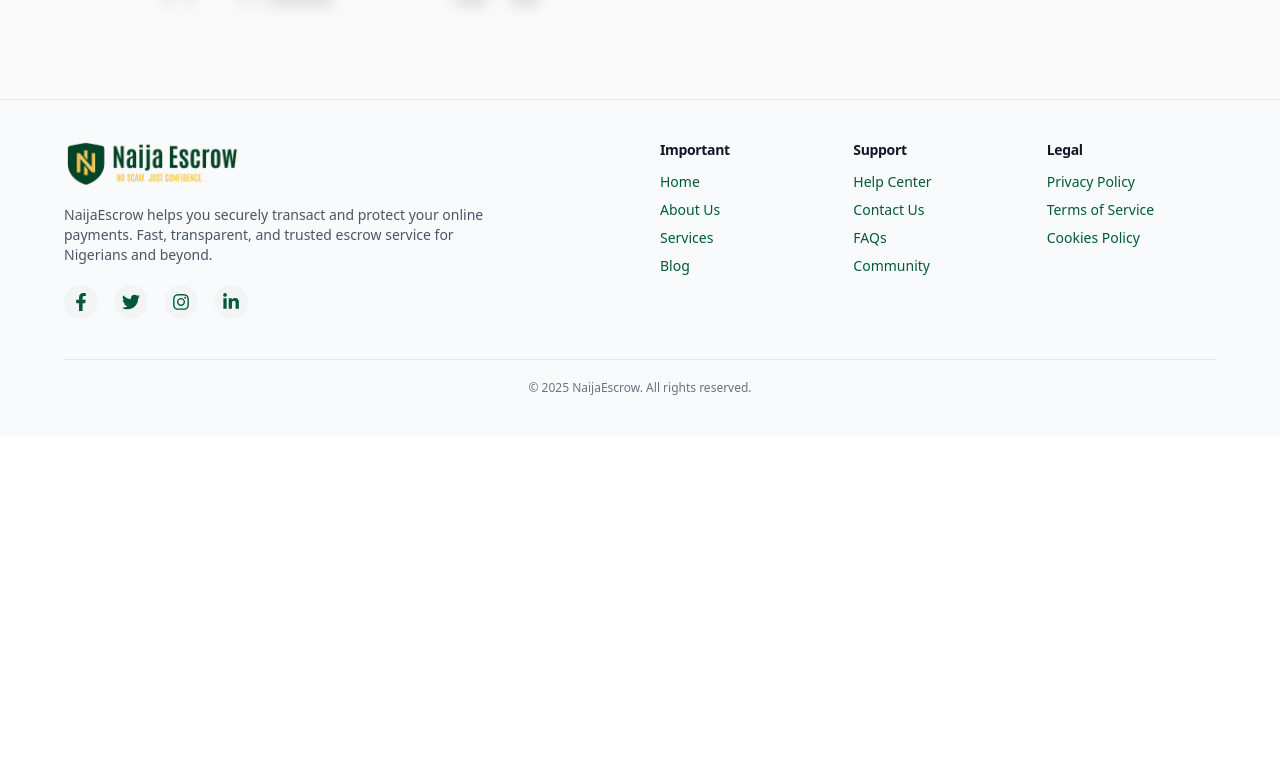
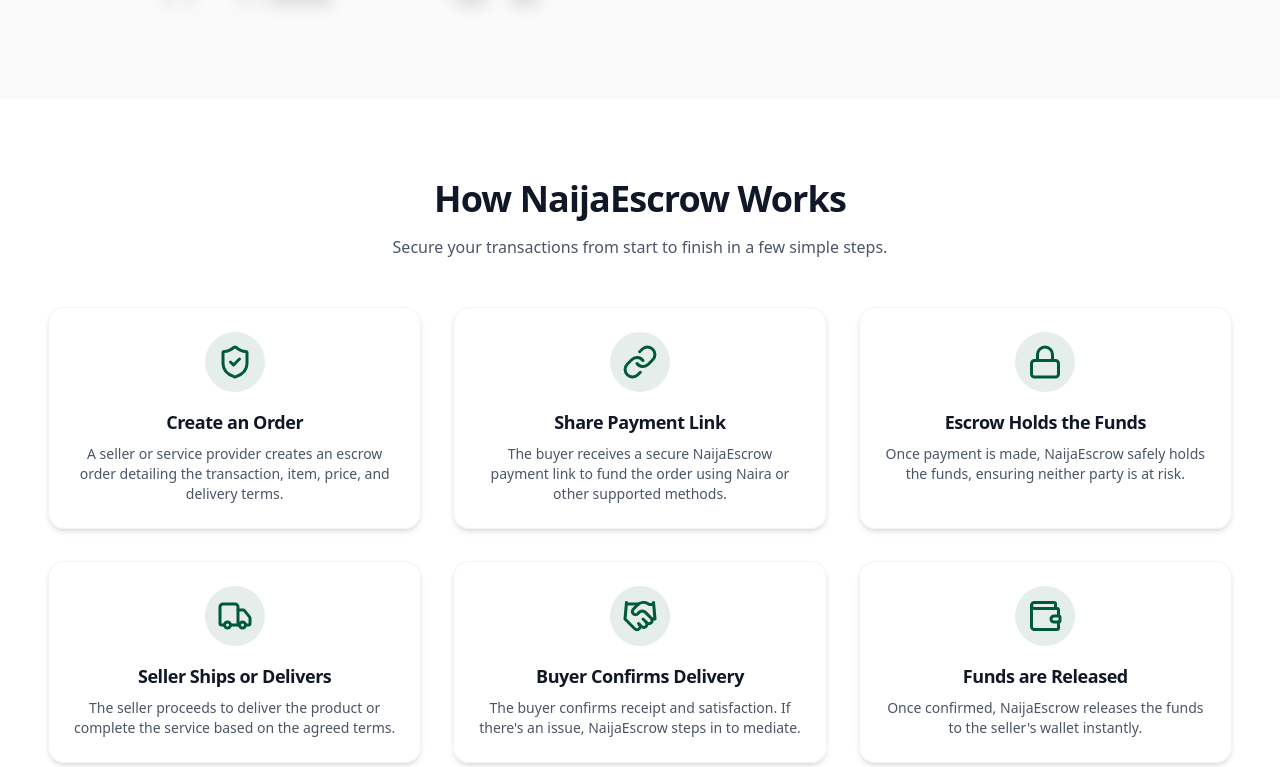
Before and after one commit to psalmsin1759/naijaescrow_frontend, a Next.js app: page / in a window 1280 px wide. Shown: the part 1313-2080 px from the top of the page. Before the commit the page ends 1749 px from the top, so only its background shows below. Built offline with nearby package versions, Linux system fonts and the light colour scheme.

Commit message:
feat(epic5): service section (#9) (#10)

```diff
--- a/src/app/page.tsx
+++ b/src/app/page.tsx
@@ -1,5 +1,6 @@
 import AboutSection from "@/features/about/components/AboutSection";
 import HeroSection from "@/features/hero/components/HeroSection";
+import ServicesSection from "@/features/services/components/ServicesSection";
 
 
 export default function Home() {
@@ -7,6 +8,7 @@
    <div>
     <HeroSection />
     <AboutSection />
+    <ServicesSection />
    </div>
   );
 }
--- /dev/null
+++ b/src/features/services/components/ServiceCard.tsx
@@ -0,0 +1,40 @@
+"use client";
+
+import { motion } from "framer-motion";
+import { LucideIcon } from "lucide-react";
+
+interface ServiceCardProps {
+  title: string;
+  description: string;
+  icon: LucideIcon;
+  // eslint-disable-next-line @typescript-eslint/no-explicit-any
+  variants: any;
+}
+
+export default function ServiceCard({
+  title,
+  description,
+  icon: Icon,
+  variants,
+}: ServiceCardProps) {
+  return (
+    <motion.div
+      variants={variants}
+      whileHover={{ scale: 1.05 }}
+      className="p-6 rounded-2xl shadow-md
+                 border border-gray-100 dark:border-gray-700
+                 hover:shadow-xl transition-all duration-300
+                 flex flex-col items-center text-center"
+    >
+      <div className="p-3 rounded-full bg-primary/10 text-primary mb-4 dark:bg-primary/20">
+        <Icon size={36} />
+      </div>
+      <h3 className="text-lg font-semibold mb-2 text-gray-900 dark:text-white">
+        {title}
+      </h3>
+      <p className="text-gray-600 dark:text-gray-300 text-sm">
+        {description}
+      </p>
+    </motion.div>
+  );
+}
--- /dev/null
+++ b/src/features/services/components/ServicesSection.tsx
@@ -0,0 +1,47 @@
+"use client";
+
+import { motion } from "framer-motion";
+import { servicesData } from "../data/servicesData";
+import ServiceCard from "./ServiceCard";
+import { useScrollAnimation } from "../hooks/useScrollAnimation";
+
+export default function ServicesSection() {
+  const cardVariants = useScrollAnimation();
+
+  return (
+    <section className="py-20  transition-colors duration-300">
+      <div className="container mx-auto px-6 md:px-12 text-center">
+        <motion.h2
+          initial="hidden"
+          whileInView="visible"
+          viewport={{ once: true }}
+          variants={cardVariants}
+          className="text-3xl md:text-4xl font-bold mb-4 text-gray-900 dark:text-white"
+        >
+          How NaijaEscrow Works
+        </motion.h2>
+        <motion.p
+          initial="hidden"
+          whileInView="visible"
+          viewport={{ once: true }}
+          variants={cardVariants}
+          className="text-gray-600 dark:text-gray-300 max-w-2xl mx-auto mb-12"
+        >
+          Secure your transactions from start to finish in a few simple steps.
+        </motion.p>
+
+        <div className="grid grid-cols-1 sm:grid-cols-2 lg:grid-cols-3 gap-8">
+          {servicesData.map((service) => (
+            <ServiceCard
+              key={service.id}
+              title={service.title}
+              description={service.description}
+              icon={service.icon}
+              variants={cardVariants}
+            />
+          ))}
+        </div>
+      </div>
+    </section>
+  );
+}
--- /dev/null
+++ b/src/features/services/data/servicesData.ts
@@ -0,0 +1,55 @@
+// src/features/services/data/servicesData.ts
+
+import {
+  ShieldCheck,
+  Lock,
+  Handshake,
+  Wallet,
+  Link as LinkIcon,
+  Truck,
+} from "lucide-react";
+
+export const servicesData = [
+  {
+    id: 1,
+    title: "Create an Order",
+    description:
+      "A seller or service provider creates an escrow order detailing the transaction, item, price, and delivery terms.",
+    icon: ShieldCheck,
+  },
+  {
+    id: 2,
+    title: "Share Payment Link",
+    description:
+      "The buyer receives a secure NaijaEscrow payment link to fund the order using Naira or other supported methods.",
+    icon: LinkIcon,
+  },
+  {
+    id: 3,
+    title: "Escrow Holds the Funds",
+    description:
+      "Once payment is made, NaijaEscrow safely holds the funds, ensuring neither party is at risk.",
+    icon: Lock,
+  },
+  {
+    id: 4,
+    title: "Seller Ships or Delivers",
+    description:
+      "The seller proceeds to deliver the product or complete the service based on the agreed terms.",
+    icon: Truck,
+  },
+  {
+    id: 5,
+    title: "Buyer Confirms Delivery",
+    description:
+      "The buyer confirms receipt and satisfaction. If there's an issue, NaijaEscrow steps in to mediate.",
+    icon: Handshake,
+  },
+  {
+    id: 6,
+    title: "Funds are Released",
+    description:
+      "Once confirmed, NaijaEscrow releases the funds to the seller's wallet instantly.",
+    icon: Wallet,
+  },
+];
--- /dev/null
+++ b/src/features/services/hooks/useScrollAnimation.ts
@@ -0,0 +1,13 @@
+import { Variants } from "framer-motion";
+
+export const useScrollAnimation = (): Variants => ({
+  hidden: { opacity: 0, y: 40 },
+  visible: {
+    opacity: 1,
+    y: 0,
+    transition: {
+      duration: 0.6,
+      ease: [0.25, 0.1, 0.25, 1],
+    },
+  },
+});
```
